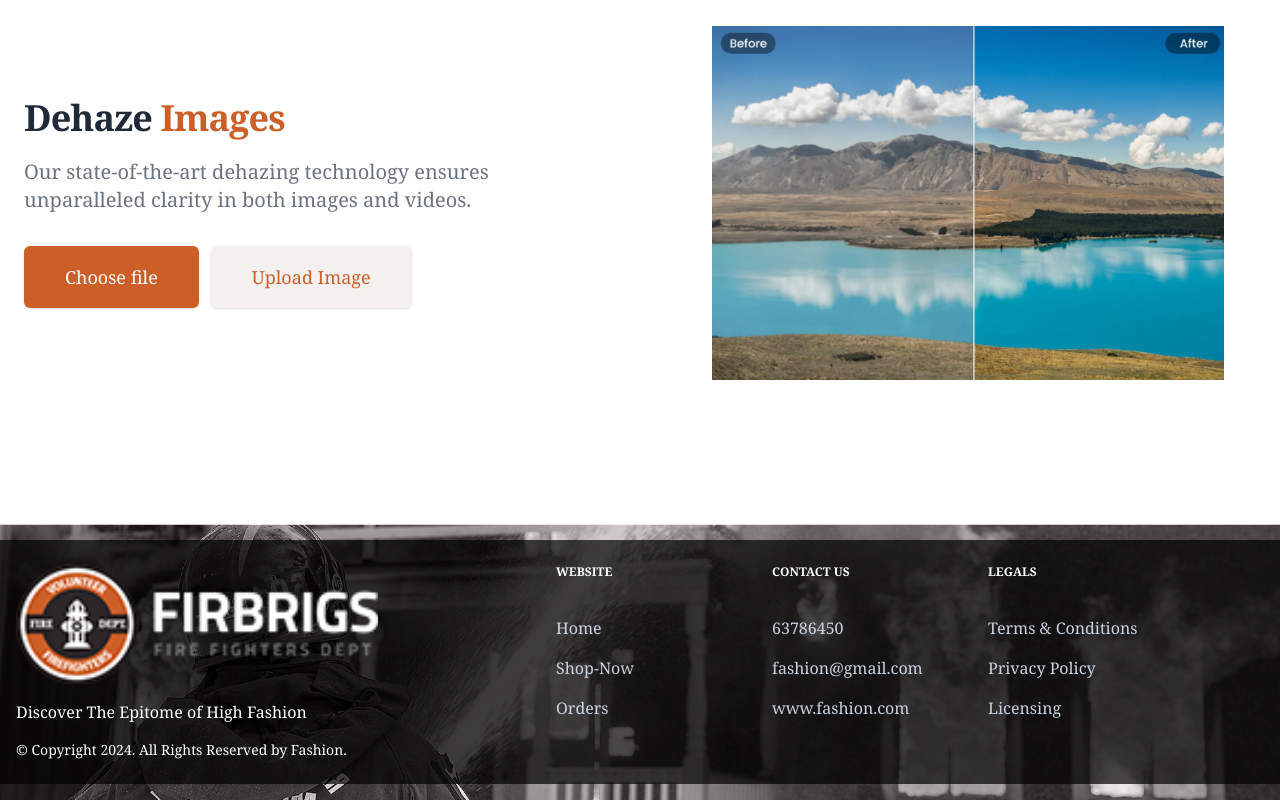
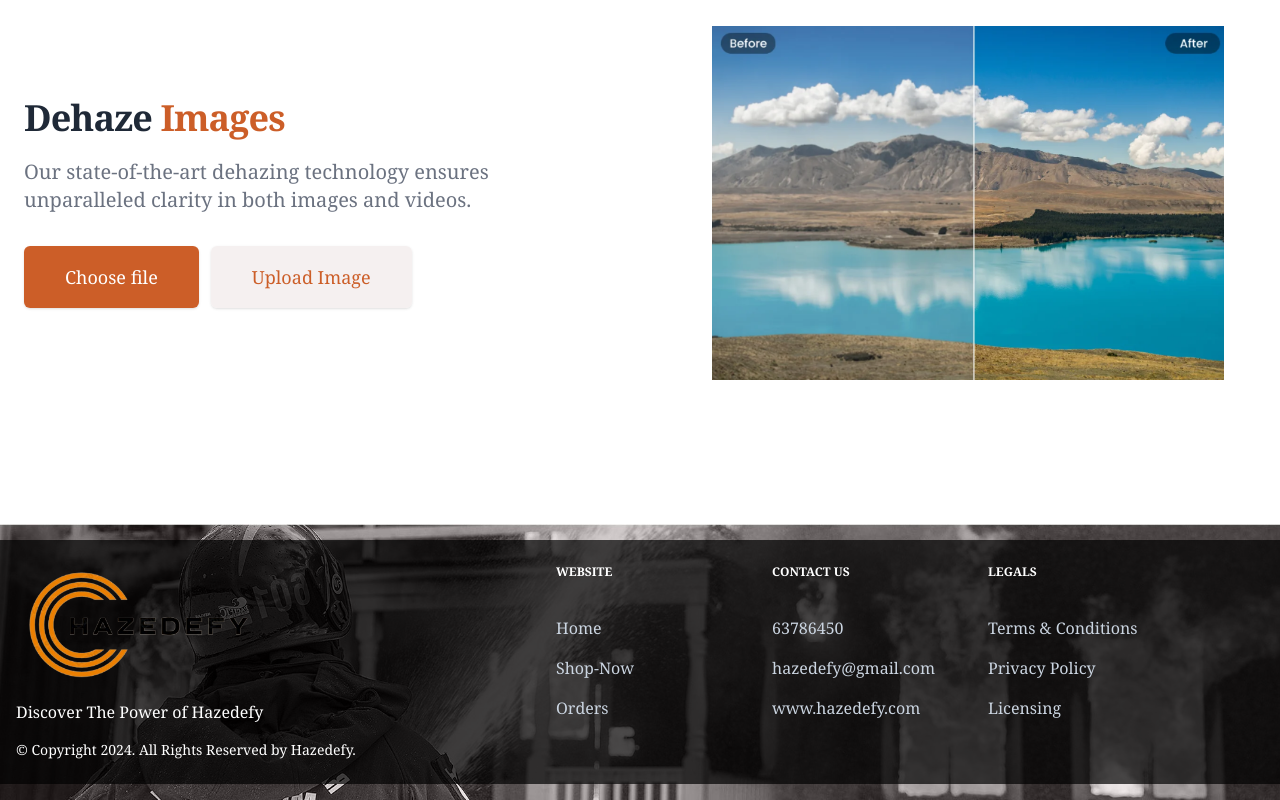
Before and after one commit to ayush22-26/Hazedefy, a React (Vite) app in the folder client/: page /upload in a window 1280 px wide. Shown: the part 238-1038 px from the top of the page. Built offline with nearby package versions, Linux system fonts and the light colour scheme.

Commit message:
frontend fully completed

```diff
--- a/client/src/components/Carousal.jsx
+++ b/client/src/components/Carousal.jsx
@@ -41,13 +41,13 @@ const Carousel = () => {
         ))}
       </div>
       <div className= 'absolute top-20 sm:left-40 left-4 md:w-[55vw] sm:w-[60vw] w-full'>
-            <div >
+            <div className='mb-12'>
               <p className='xl:text-[70px] lg:text-[50px] text-[30px] font-bold ' style={{lineHeight:1.1}}>Revive clarity, transform haze. Clear vision awaits. Dehaze now!</p>
               <p className='mt-8 text-lg'>Banish foggy images with our advanced dehazing technology. Restore clarity and bring vibrancy back to your photos effortlessly.</p>
               </div>
-            <button className='px-12 py-6 bg-primary mt-8'>
+            <a href='/upload' className='px-12 py-6 bg-primary '>
               DISCOVER MORE
-            </button>
+            </a>
           </div>
     </div>
   );
--- a/client/src/components/Footer.jsx
+++ b/client/src/components/Footer.jsx
@@ -1,5 +1,5 @@
 import React from 'react';
-import logo2 from '../assets/logo-2.png';
+import logo from '../assets/logo.png';
 import bg from '../assets/footer-bg-1.jpg'
 export function Footer() {
   return (
@@ -10,12 +10,12 @@ export function Footer() {
           <div className="w-full p-6 md:w-1/2 lg:w-5/12">
             <div className="flex h-full flex-col justify-between">
               <div className="mb-4 inline-flex items-center">
-                <img src={logo2} className='h-[15vh]' alt="" />
+                <img src={logo} className='h-[15vh]' alt="" />
               </div>
               <div>
-                <p className="mb-4  text-base font-medium">Discover The Epitome of High Fashion</p>
+                <p className="mb-4  text-base font-medium">Discover The Power of Hazedefy</p>
                 <p className="text-sm text-white">
-                  &copy; Copyright 2024. All Rights Reserved by Fashion.
+                  &copy; Copyright 2024. All Rights Reserved by Hazedefy.
                 </p>
               </div>
             </div>
@@ -57,12 +57,12 @@ export function Footer() {
                 </li>
                 <li className="mb-4">
                   <a className=" text-base font-medium text-slate-300 hover:text-gray-500" href="#">
-                    fashion@gmail.com
+                  hazedefy@gmail.com
                   </a>
                 </li>
                 <li className="mb-4">
                   <a className=" text-base font-medium text-slate-300 hover:text-gray-500" href="#">
-                    www.fashion.com
+                    www.hazedefy.com
                   </a>
                 </li>
               </ul>
--- a/client/src/sections/About.jsx
+++ b/client/src/sections/About.jsx
@@ -27,9 +27,9 @@ function About() {
             <li>Instantly remove haze from your visuals with our real-time dehazing capabilities.</li>
             <li>Elevate your content with enhanced visibility, contrast, and detail using our advanced model.</li>
         </ul>
-        <button className='px-12 py-6 w-[300px] bg-primary mt-8 text-white'>
+        <a href='/upload' className='px-12 py-6 w-[300px] bg-primary mt-8 text-white'>
               DISCOVER MORE
-            </button>
+            </a>
         </div>
 
       </div>
--- a/client/src/sections/Services.jsx
+++ b/client/src/sections/Services.jsx
@@ -22,7 +22,7 @@ function Services() {
         <div className='overlay flex flex-col gap-4'>
             <p className='text-white text-[32px] font-bold'>Fire Fighting</p>
             <p className='text-white text-[22px]'>Dehaze smoke-filled scenes for accurate surveillance and monitoring.</p>
-            <button className='bg-primary px-5 py-1 text-white font-medium'>MORE</button>
+            <a href='/upload' className='bg-primary px-5 py-1 text-white font-medium'>MORE</a>
           </div>
         </div>
         <div className='service-item' style={{ backgroundImage: `url(${service2})` }}>
@@ -30,7 +30,7 @@ function Services() {
           <div className='overlay flex flex-col gap-4'>
             <p className='text-white text-[32px] font-bold'>Underwater Exploration</p>
             <p className='text-white text-[22px]'>Enhance underwater exploration footage by removing haziness.</p>
-            <button className='bg-primary px-5 py-1 text-white font-medium'>MORE</button>
+            <a href='/upload' className='bg-primary px-5 py-1 text-white font-medium'>MORE</a>
           </div>
         </div>
         <div className='service-item' style={{ backgroundImage: `url(${service3})` }}>
@@ -38,7 +38,7 @@ function Services() {
         <div className='overlay flex flex-col gap-4'>
             <p className='text-white text-[32px] font-bold'>Smog Suppression</p>
             <p className='text-white text-[22px]'>Dehaze road scenes for safer driving with enhanced visibility.</p>
-            <button className='bg-primary px-5 py-1 text-white font-medium'>MORE</button>
+            <a href='/upload' className='bg-primary px-5 py-1 text-white font-medium'>MORE</a>
           </div>
         </div>
       </div>
```
Also changed, not shown: client/src/assets/logo.png.
